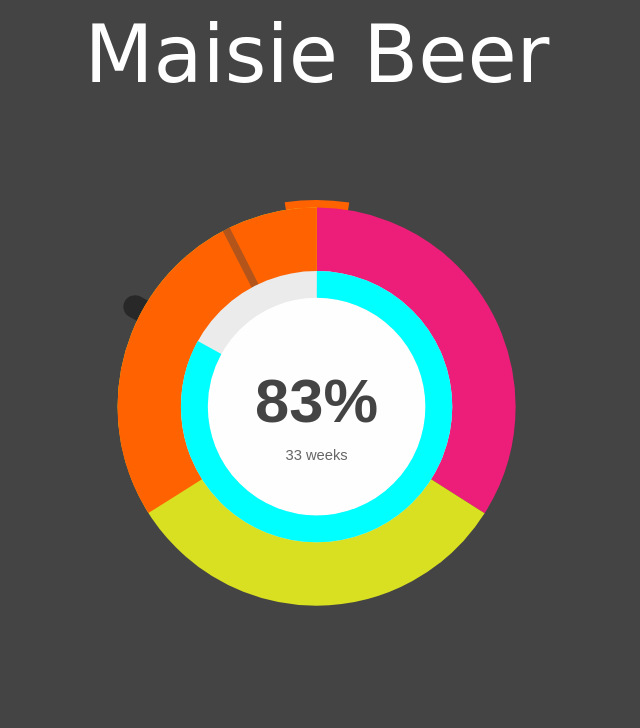
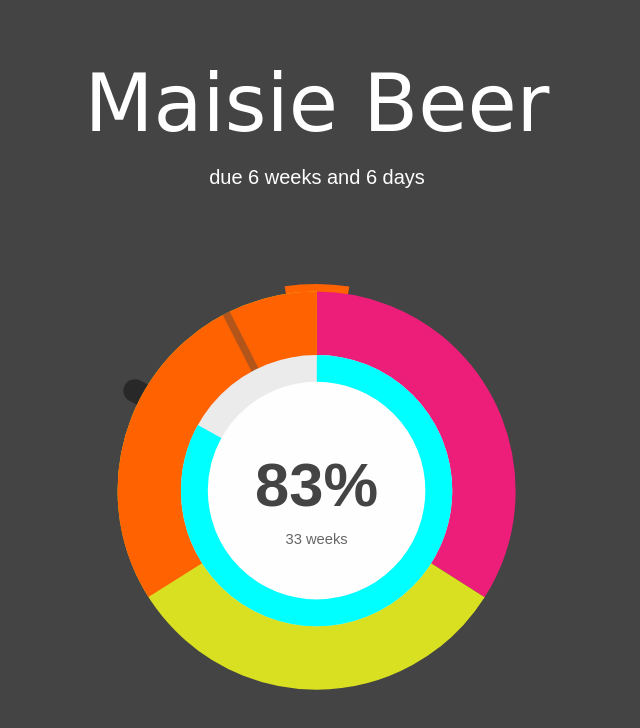
Before and after one commit to tombola/babyclock, a plain HTML site: page index.html in a window 1280 px wide. Shown: the whole page, without its empty margins (323-963 px from the left). Drawn offline with Linux system fonts and the light colour scheme; a web font is replaced by a local one.

Commit message:
Add summary remaining

```diff
--- a/counter.js
+++ b/counter.js
@@ -74,6 +74,17 @@ function updateWeeks(weeks) {
   weeksLabel.innerHTML = `${weeks} weeks`;
 }
 
+function updateSummary(days) {
+  let remainingSummary = document.getElementById("summary");
+  const remainingWeeks = Math.floor(days / 7);
+  const daysRemainder = Math.round(days % 7);
+  summary = `due ${remainingWeeks} weeks`;
+  if (daysRemainder) {
+    summary += ` and ${daysRemainder} days`;
+  }
+  remainingSummary.innerHTML = summary;
+}
+
 function getDueDate() {
   const oneDay = 24 * 60 * 60 * 1000; // hours*minutes*seconds*milliseconds
   const totalDays = 40 * 7;
@@ -89,4 +100,5 @@ function getDueDate() {
 
   updateProgress(percentComplete);
   updateWeeks(daysToWeeks(elapsedDays));
+  updateSummary(remainingDays);
 }
--- a/index.html
+++ b/index.html
@@ -8,8 +8,9 @@
 </head>
 
 <body>
-    <div>
-        <h1 id="name">Maisie Beer</h1>
+    <div class="title-container">
+        <h1 id="name" class="title">Maisie Beer</h1>
+        <p id="summary" class="subtitle">-</p>
         <p id="debugger">-</p>
     </div>
     <div class="svg-item">
--- a/style.css
+++ b/style.css
@@ -30,10 +30,16 @@ body {
   color: var(--white);
 }
 
-h1 {
+.title-container {
+  margin-top: 6rem;
+  margin-bottom: -4rem;
+}
+
+h1.title {
   font-weight: 400;
   font-size: 4em;
   font-family: "Elsie Swash Caps", cursive;
+  line-height: 0.2;
 
   /* font-family: "Caveat", cursive;
   font-family: "Codystar";
@@ -43,7 +49,11 @@ h1 {
   font-family: "Libre Barcode 128 Text";
   font-family: "VT323";
   */
-  margin-bottom: -0.5em;
+}
+
+.subtitle {
+  /* line-height: 4; */
+  font-size: 1em;
 }
 
 #debugger {
```
